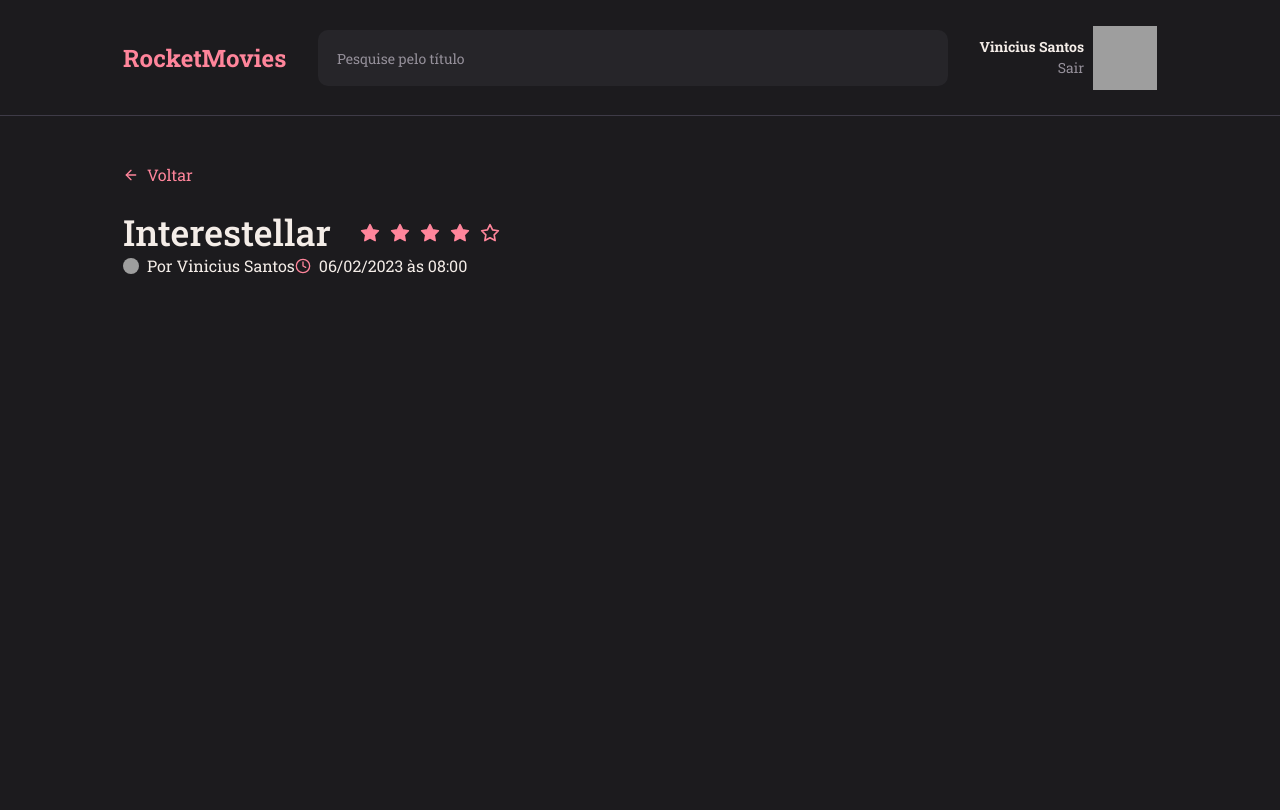
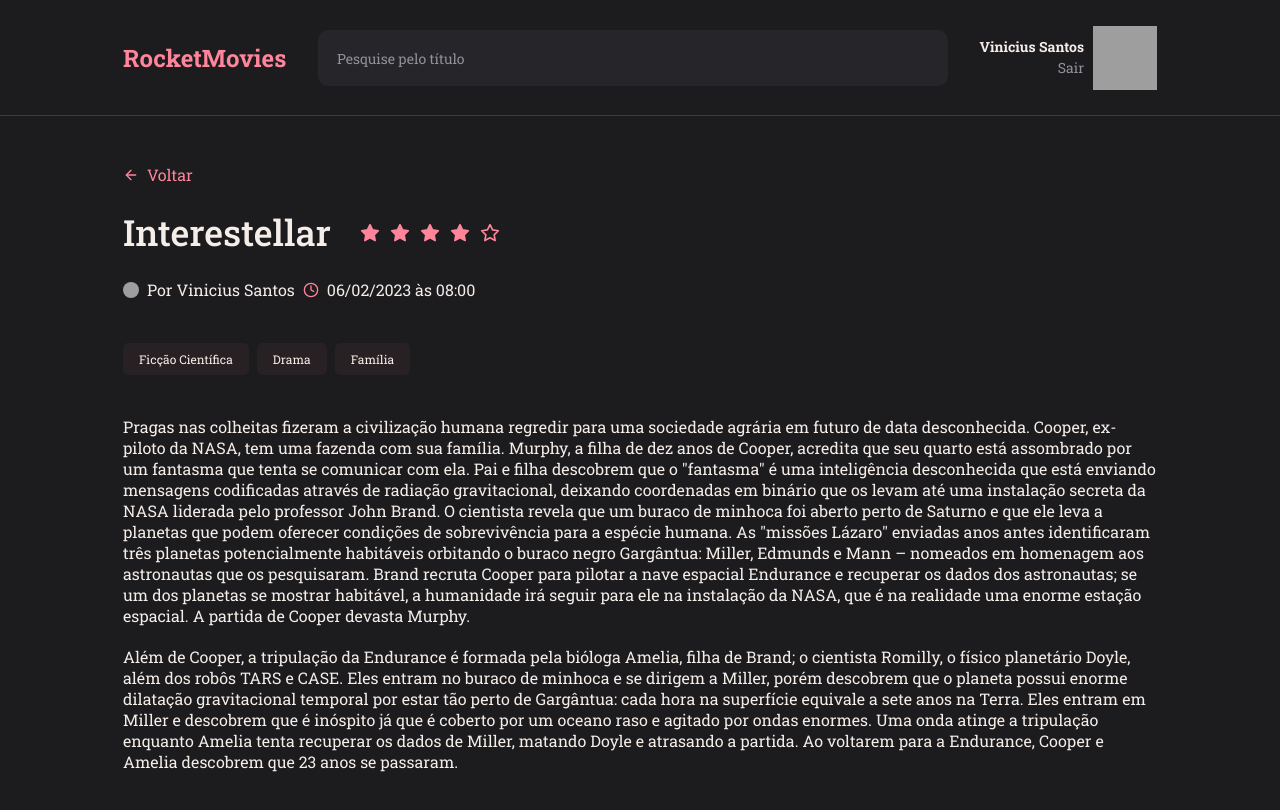
Before and after one commit to ViniciusOliver-stack/RocketMovies, a React (Vite) app: page / in a window 1280 px wide. Shown: the top 810 px of the page. Built offline with nearby package versions, Linux system fonts and the light colour scheme; grey boxes are pictures that could not be loaded.

Commit message:
Ending Movie Preview

```diff
--- /dev/null
+++ b/src/components/Tags/index.jsx
@@ -0,0 +1,9 @@
+import { Container } from './styles'
+
+export function Tag({title}){
+  return(
+    <Container>
+      {title}
+    </Container>
+  )
+}
--- /dev/null
+++ b/src/components/Tags/styles.js
@@ -0,0 +1,11 @@
+import styled from "styled-components"
+
+export const Container = styled.span`
+  font-size: 1.2rem;
+  padding: 8px 16px;
+  border-radius: 5px;
+  margin-right: 8px;
+
+  color: ${({theme}) => theme.COLORS.WHITE};
+  background: ${({theme}) => theme.COLORS.LIGHT_DARK};
+`
--- a/src/pages/Preview/index.jsx
+++ b/src/pages/Preview/index.jsx
@@ -2,6 +2,7 @@ import { Container, Section } from './styles'
 import { FiArrowLeft, FiStar, FiClock } from 'react-icons/fi'
 
 import { Header } from '../../components/Header'
+import { Tag } from '../../components/Tags'
 
 export function MoviePreview() {
   return (
@@ -40,6 +41,50 @@ export function MoviePreview() {
               </div>
             </div>
           </header>
+
+          <section className="tags">
+            <Tag title="Ficção Científica" />
+            <Tag title="Drama" />
+            <Tag title="Família" />
+          </section>
+
+          <section className='resumeMovie'>
+          <p>
+            Pragas nas colheitas fizeram a civilização humana regredir para uma
+            sociedade agrária em futuro de data desconhecida. Cooper, ex-piloto
+            da NASA, tem uma fazenda com sua família. Murphy, a filha de dez
+            anos de Cooper, acredita que seu quarto está assombrado por um
+            fantasma que tenta se comunicar com ela. Pai e filha descobrem que o
+            "fantasma" é uma inteligência desconhecida que está enviando
+            mensagens codificadas através de radiação gravitacional, deixando
+            coordenadas em binário que os levam até uma instalação secreta da
+            NASA liderada pelo professor John Brand. O cientista revela que um
+            buraco de minhoca foi aberto perto de Saturno e que ele leva a
+            planetas que podem oferecer condições de sobrevivência para a
+            espécie humana. As "missões Lázaro" enviadas anos antes
+            identificaram três planetas potencialmente habitáveis orbitando o
+            buraco negro Gargântua: Miller, Edmunds e Mann – nomeados em
+            homenagem aos astronautas que os pesquisaram. Brand recruta Cooper
+            para pilotar a nave espacial Endurance e recuperar os dados dos
+            astronautas; se um dos planetas se mostrar habitável, a humanidade
+            irá seguir para ele na instalação da NASA, que é na realidade uma
+            enorme estação espacial. A partida de Cooper devasta Murphy.
+          </p>
+          <p>
+          Além de
+            Cooper, a tripulação da Endurance é formada pela bióloga Amelia,
+            filha de Brand; o cientista Romilly, o físico planetário Doyle, além
+            dos robôs TARS e CASE. Eles entram no buraco de minhoca e se dirigem
+            a Miller, porém descobrem que o planeta possui enorme dilatação
+            gravitacional temporal por estar tão perto de Gargântua: cada hora
+            na superfície equivale a sete anos na Terra. Eles entram em Miller e
+            descobrem que é inóspito já que é coberto por um oceano raso e
+            agitado por ondas enormes. Uma onda atinge a tripulação enquanto
+            Amelia tenta recuperar os dados de Miller, matando Doyle e atrasando
+            a partida. Ao voltarem para a Endurance, Cooper e Amelia descobrem
+            que 23 anos se passaram.
+          </p>
+          </section>
         </Section>
       </main>
     </Container>
--- a/src/pages/Preview/styles.js
+++ b/src/pages/Preview/styles.js
@@ -24,7 +24,7 @@ export const Section = styled.section`
     .rateMovie{
       display: flex;
       align-items: center;
-      margin-top: 2.4rem;
+      margin: 2.4rem 0;
       gap: 1rem;
 
       > p {
@@ -50,6 +50,7 @@ export const Section = styled.section`
     .rateUser{
       display: flex;
       align-items: center;
+      gap: .8rem;
 
       .user,
       .date{
@@ -82,4 +83,12 @@ export const Section = styled.section`
 
     }
   }
+
+  .tags{
+    margin: 4.8rem 0;
+  }
+
+  .resumeMovie p{
+    padding-bottom: 2rem;
+  }
 `
--- a/src/styles/theme.js
+++ b/src/styles/theme.js
@@ -7,6 +7,7 @@ export default {
     WHITE: "#F4EDE8",
     PINK: "#FF859B",
     DARK: "#0D0C0F",
+    LIGHT_DARK: "#282124",
 
     GRAY: "#999591",
     GRAY_100: "#CAC4CF",
```
